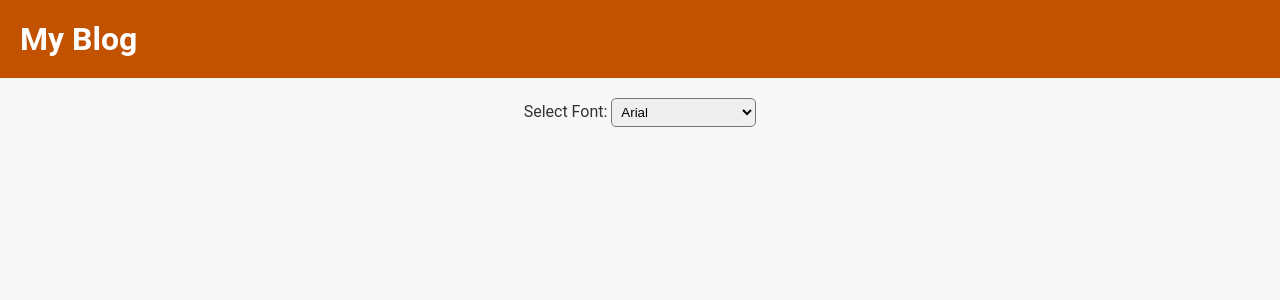
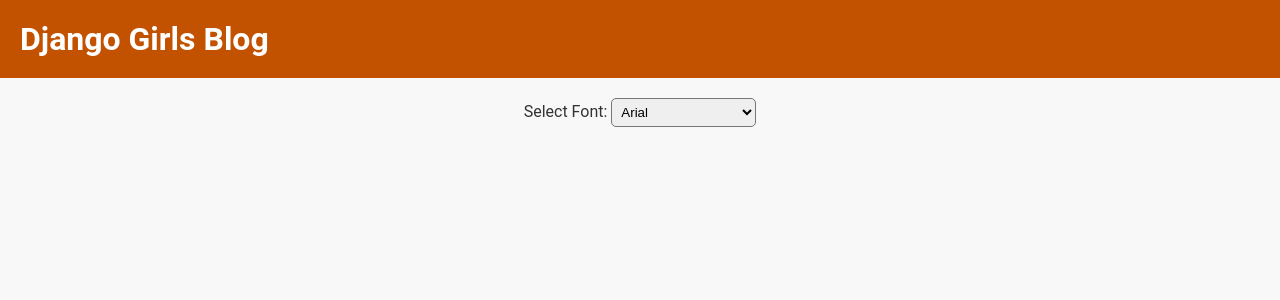
Before and after one commit to SaluAnnGeorge/my-first-blog, a Django app: page / in a window 1280 px wide. Shown: the top 300 px of the page. Run offline with Django 3.2, Linux system fonts and the light colour scheme; data that the repository does not hold is empty.

Commit message:
modified post list page

```diff
--- a/blog/templates/blog/post_list.html
+++ b/blog/templates/blog/post_list.html
@@ -3,7 +3,7 @@
 <head>
     <meta charset="UTF-8">
     <meta name="viewport" content="width=device-width, initial-scale=1.0">
-    <title> My Blog</title>
+    <title> Django Girls Blog</title>
     <style>
         h1 {
             text-align: left;
@@ -83,7 +83,7 @@
 </head>
 <body>
     <div class="page-header">
-        <h1>  My Blog</h1>
+        <h1>  Django Girls Blog</h1>
         {% if user.is_authenticated %}
         <a href="{% url 'post_new' %}" class="top-menu">Add New Post</a>
         {% endif %}
```
